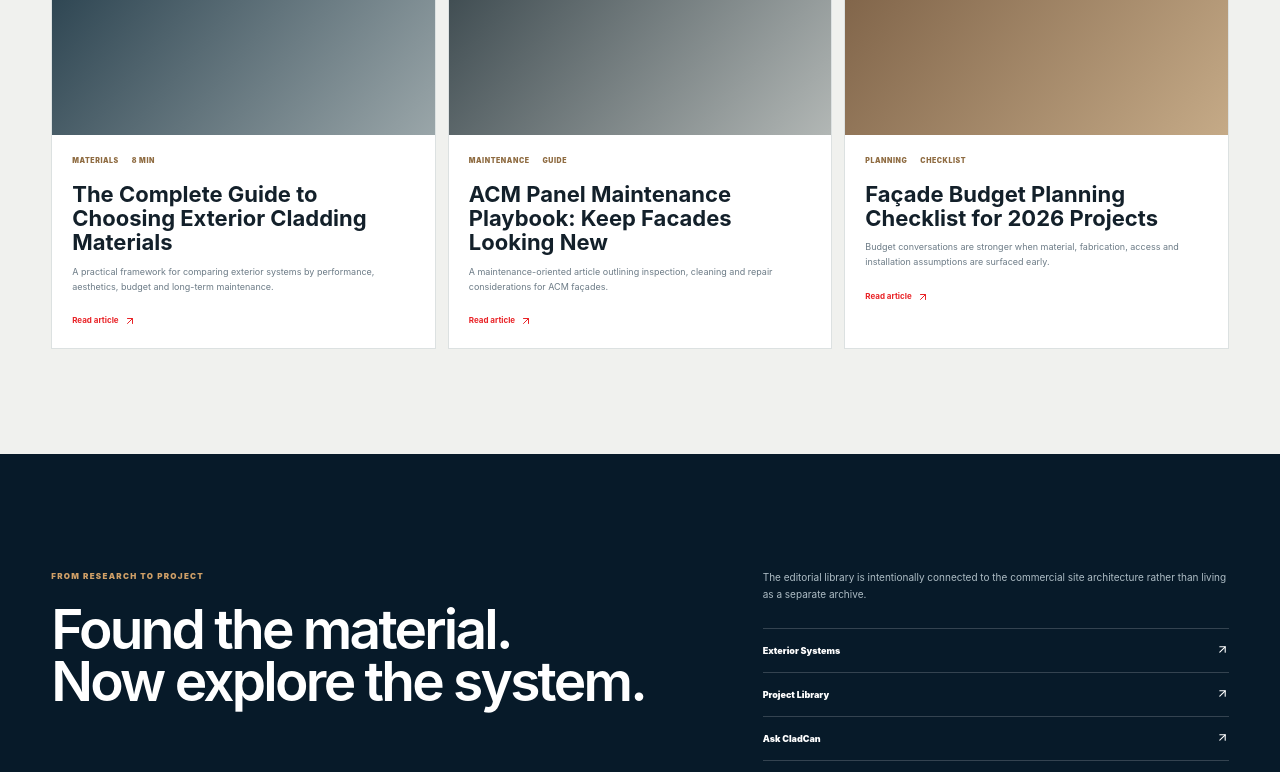
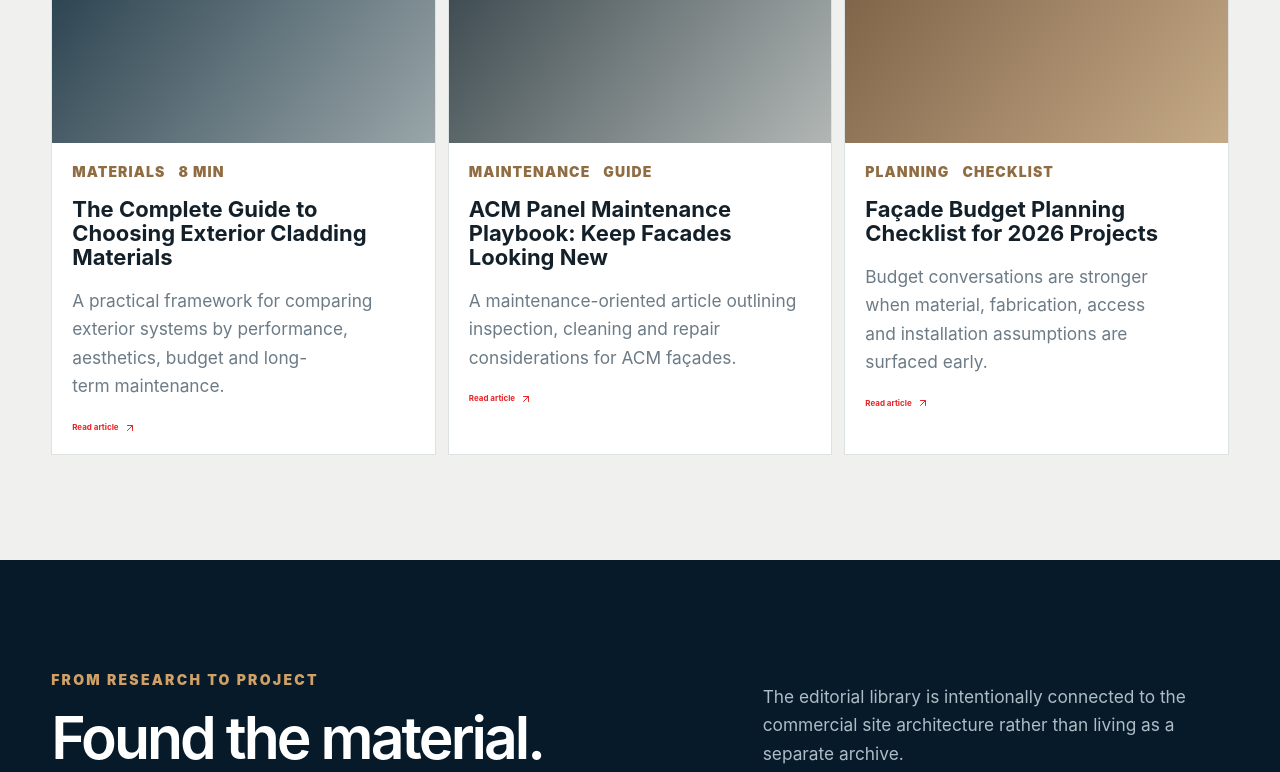
Before and after one commit to Sapyna/cladcan-website-production, a Next.js app: page /blog in a window 1280 px wide. Shown: the part 2000-2772 px from the top of the page. Built offline with nearby package versions, Linux system fonts and the light colour scheme.

Commit message:
Improve sitewide typography readability and consistency

```diff
--- a/app/typography-system.css
+++ b/app/typography-system.css
@@ -12,172 +12,93 @@
   --type-caption-size:.8125rem;
 }
 
-html{
-  font-size:100%;
-  -webkit-text-size-adjust:100%;
-  text-size-adjust:100%;
+html{font-size:100%;-webkit-text-size-adjust:100%;text-size-adjust:100%}
+body{font-family:var(--type-sans);font-size:var(--type-body-size);line-height:var(--type-body-leading);font-weight:400;font-synthesis:none;text-rendering:optimizeLegibility;-webkit-font-smoothing:antialiased;-moz-osx-font-smoothing:grayscale}
+button,input,select,textarea{font-family:var(--type-sans);font-size:1rem;line-height:1.45}
+
+h1,h2,.homeHeroCopy h1,.heroCopy h1,.contactIntro h1,.sectionTitle h2,.splitFeatureCopy h2,.caseNarrative h2,.quoteBand h2,.footerStatement h2,.homeIntroGrid h2,.homeProjectIntro h2,.projectsV11Hero h1,.insightsHero h1,.caseV11Hero h1,.articleHero h1,.contactFinalHero h1,.aboutV8Hero h1,.serviceV9Hero h1,.servicesHero h1,.systemsPageHero h1,.internalHero h1,.aluminumPageHero h1,.longboardHero h1,.applicationHero h1,.productDetailHero h1{font-family:var(--type-display)!important;font-weight:600!important;font-kerning:normal;letter-spacing:-.025em;text-wrap:balance}
+
+h3,h4,h5,h6,.btn,.textLink,.cardLink,.referenceHeader,.pageBreadcrumbOverlay,label,legend,summary{font-family:var(--type-sans)}
+p,li,dd,blockquote{text-wrap:pretty}
+strong,b{font-weight:700}
+
+.referenceHeader .desktopNav a,.referenceHeader .desktopNav button{font-size:1rem!important;line-height:1.25!important;font-weight:600!important}
+.referenceHeader .headerPhone{font-size:.875rem!important;font-weight:600!important}
+.referenceHeader .headerQuote,.btn{font-size:.9375rem!important;line-height:1.2!important;font-weight:700!important}
+.pageBreadcrumbOverlay{font-family:var(--type-sans)!important}
+
+.eyebrow,.systemsPageEyebrow,.servicesKicker,.contactFinalKicker,.aboutV8Kicker,.projectsV11Hero .eyebrow,.caseV11Hero .eyebrow,.insightsHero .eyebrow{font-family:Arial,Helvetica,sans-serif!important}
+
+.sectionTitle p,.splitFeatureCopy p,.reverse p,.caseNarrative p,.articleWrap p,.contactFinalFormGrid p,.contactFinalVisitCopy p,.systemsPageIntroCopy p,.servicesIntro p{font-size:var(--type-body-size);line-height:var(--type-body-leading)}
+
+.contactFinalForm label,.quoteForm label,.miniQuoteForm label{font-size:.875rem!important;line-height:1.4!important;font-weight:700!important}
+.contactFinalForm input,.contactFinalForm select,.contactFinalForm textarea,.quoteForm input,.quoteForm select,.quoteForm textarea,.miniQuoteForm input,.miniQuoteForm select,.miniQuoteForm textarea{font-size:1rem!important;line-height:1.45!important}
+.contactFinalPrivacy,.contactFinalStatus,.contactFinalUpload small,.footerBottom,.footerGrid small{font-size:var(--type-caption-size)!important;line-height:1.55!important}
+
+/* Readability pass: bring editorial and secondary UI copy into the same scale
+   used throughout Services and Projects. */
+.insightsFeatureCopy p,
+.insightsLibraryHead p,
+.insightsCardBody p,
+.insightsFunnel p,
+.aboutV8Intro p,
+.aboutV8Statement p,
+.aboutV8Copy p,
+.aboutV8Grid p,
+.contactFinalSectionHead p,
+.contactFinalAreaSummary p,
+.contactFinalFaq p,
+.showroomBookingDetails p,
+.showroomBookingHero p{
+  font-size:clamp(1rem,.97rem + .14vw,1.125rem)!important;
+  line-height:1.65!important;
 }
 
-body{
-  font-family:var(--type-sans);
-  font-size:var(--type-body-size);
-  line-height:var(--type-body-leading);
-  font-weight:400;
-  font-synthesis:none;
-  text-rendering:optimizeLegibility;
-  -webkit-font-smoothing:antialiased;
-  -moz-osx-font-smoothing:grayscale;
+.insightsFeatureCopy h2{font-size:clamp(2rem,2.6vw,3.25rem)!important;line-height:1.05!important}
+.insightsLibraryHead h2,.insightsFunnel h2{font-size:clamp(2.6rem,4.6vw,5.25rem)!important;line-height:.98!important}
+
+.insightsMeta,
+.insightsTopics>div>span,
+.insightsTopicRail small,
+.insightsTopicRail b,
+.insightsFeatureVisual small,
+.insightsFunnel>div>div>span,
+.insightsLibraryHead>div>span{
+  font-size:.875rem!important;
+  line-height:1.35!important;
 }
 
-button,input,select,textarea{
-  font-family:var(--type-sans);
-  font-size:1rem;
+.insightsTopicRail b,.insightsFunnelLinks a{font-size:1rem!important}
+.insightsFunnelLinks a{line-height:1.45!important}
+
+/* Contact attachment state */
+.contactAttachmentFeedback{
+  width:100%;
+  margin-top:.75rem;
+  padding:.7rem .9rem;
+  border-radius:8px;
+  background:#eef2f4;
+  color:#61717c;
+  font-size:.9rem;
   line-height:1.45;
+  overflow-wrap:anywhere;
 }
+.contactAttachmentFeedback.hasFiles{background:#e9f4ee;color:#245c3d;font-weight:650}
 
-h1,h2,
-.homeHeroCopy h1,.heroCopy h1,.contactIntro h1,
-.sectionTitle h2,.splitFeatureCopy h2,.caseNarrative h2,
-.quoteBand h2,.footerStatement h2,.homeIntroGrid h2,
-.homeProjectIntro h2,.projectsV11Hero h1,.insightsHero h1,
-.caseV11Hero h1,.articleHero h1,.contactFinalHero h1,
-.aboutV8Hero h1,.serviceV9Hero h1,.servicesHero h1,
-.systemsPageHero h1,.internalHero h1,.aluminumPageHero h1,
-.longboardHero h1,.applicationHero h1,.productDetailHero h1{
-  font-family:var(--type-display)!important;
-  font-weight:600!important;
-  font-kerning:normal;
-  letter-spacing:-.025em;
-  text-wrap:balance;
-}
-
-h3,h4,h5,h6,
-.btn,.textLink,.cardLink,
-.referenceHeader,.pageBreadcrumbOverlay,
-label,legend,summary{
-  font-family:var(--type-sans);
-}
-
-p,li,dd,blockquote{
-  text-wrap:pretty;
-}
-
-strong,b{font-weight:700}
-
-.referenceHeader .desktopNav a,
-.referenceHeader .desktopNav button{
-  font-size:1rem!important;
-  line-height:1.25!important;
-  font-weight:600!important;
-}
-
-.referenceHeader .headerPhone{
-  font-size:.875rem!important;
-  font-weight:600!important;
-}
-
-.referenceHeader .headerQuote,
-.btn{
-  font-size:.9375rem!important;
-  line-height:1.2!important;
-  font-weight:700!important;
-}
-
-.pageBreadcrumbOverlay{
-  font-family:var(--type-sans)!important;
-}
-
-.eyebrow,
-.systemsPageEyebrow,.servicesKicker,.contactFinalKicker,.aboutV8Kicker,
-.projectsV11Hero .eyebrow,.caseV11Hero .eyebrow,.insightsHero .eyebrow{
-  font-family:Arial,Helvetica,sans-serif!important;
-}
-
-.sectionTitle p,
-.splitFeatureCopy p,.reverse p,
-.caseNarrative p,.articleWrap p,
-.contactFinalFormGrid p,.contactFinalVisitCopy p,
-.systemsPageIntroCopy p,.servicesIntro p{
-  font-size:var(--type-body-size);
-  line-height:var(--type-body-leading);
-}
-
-.contactFinalForm label,
-.quoteForm label,.miniQuoteForm label{
-  font-size:.875rem!important;
-  line-height:1.4!important;
-  font-weight:700!important;
-}
-
-.contactFinalForm input,.contactFinalForm select,.contactFinalForm textarea,
-.quoteForm input,.quoteForm select,.quoteForm textarea,
-.miniQuoteForm input,.miniQuoteForm select,.miniQuoteForm textarea{
-  font-size:1rem!important;
-  line-height:1.45!important;
-}
-
-.contactFinalPrivacy,.contactFinalStatus,
-.contactFinalUpload small,
-.footerBottom,.footerGrid small{
-  font-size:var(--type-caption-size)!important;
-  line-height:1.55!important;
-}
+/* Showroom form readability */
+.showroomBookingForm label{font-size:.95rem!important;font-weight:650!important;line-height:1.4!important}
+.showroomBookingForm input,.showroomBookingForm select,.showroomBookingForm textarea{font-size:1rem!important;line-height:1.45!important}
+.showroomBookingStatus{font-size:1rem!important;line-height:1.55!important}
 
 @media(max-width:760px){
-  :root{
-    --type-body-size:1rem;
-    --type-body-leading:1.65;
-    --type-ui-size:.9375rem;
-    --type-caption-size:.8125rem;
-  }
-
+  :root{--type-body-size:1rem;--type-body-leading:1.65;--type-ui-size:.9375rem;--type-caption-size:.8125rem}
   body{font-weight:400}
-
-  .referenceHeader .mobileNav a{
-    font-size:1rem!important;
-    line-height:1.3!important;
-    font-weight:700!important;
-  }
-
+  .referenceHeader .mobileNav a{font-size:1rem!important;line-height:1.3!important;font-weight:700!important}
   button,input,select,textarea{font-size:1rem!important}
 }
 
-
 /* Sitewide native system typography */
-body,
-body h1,
-body h2,
-body h3,
-body h4,
-body h5,
-body h6,
-body p,
-body li,
-body a,
-body button,
-body input,
-body select,
-body textarea,
-body label,
-body legend,
-body summary,
-body small,
-body strong,
-body b,
-body figcaption,
-body dt,
-body dd{
-  font-family:var(--type-sans)!important;
-}
+body,body h1,body h2,body h3,body h4,body h5,body h6,body p,body li,body a,body button,body input,body select,body textarea,body label,body legend,body summary,body small,body strong,body b,body figcaption,body dt,body dd{font-family:var(--type-sans)!important}
 
 /* Preserve the approved compact gold label treatment */
-body .eyebrow,
-body .systemsPageEyebrow,
-body .servicesKicker,
-body .contactFinalKicker,
-body .aboutV8Kicker,
-body .projectsV11Hero .eyebrow,
-body .caseV11Hero .eyebrow,
-body .insightsHero .eyebrow{
-  font-family:Arial,Helvetica,sans-serif!important;
-}
+body .eyebrow,body .systemsPageEyebrow,body .servicesKicker,body .contactFinalKicker,body .aboutV8Kicker,body .projectsV11Hero .eyebrow,body .caseV11Hero .eyebrow,body .insightsHero .eyebrow{font-family:Arial,Helvetica,sans-serif!important}
```
